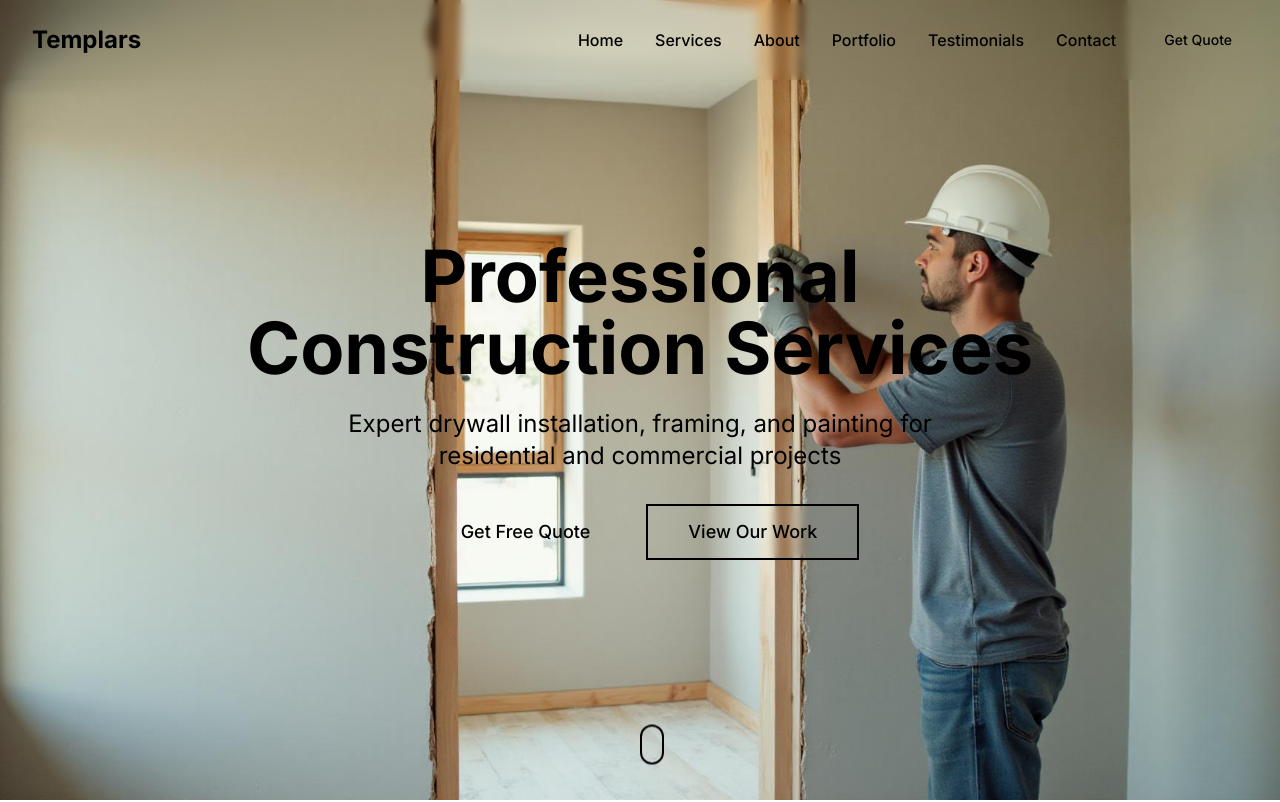
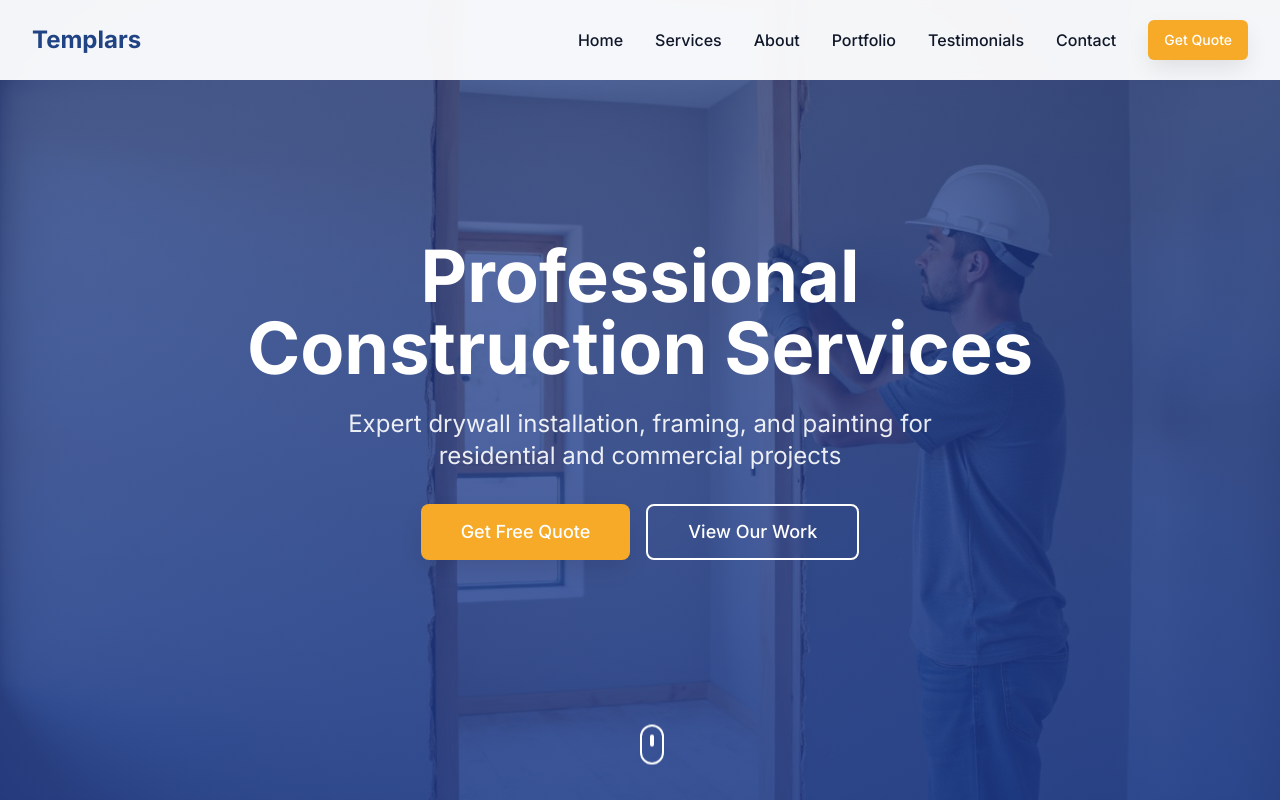
Before and after one commit to dnnybanh/templars-llc, a React (Vite) app: page / in a window 1280 px wide. Shown: the top 802 px of the page. Built offline with nearby package versions, Linux system fonts and the light colour scheme; the HTML template or start-up script is replaced by a standard one.

Commit message:
Apply theme to UI

```diff
--- a/src/index.css
+++ b/src/index.css
@@ -1,9 +1,8 @@
+@import './styles/theme.css';
+
 @tailwind base;
 @tailwind components;
 @tailwind utilities;
-
-/* Import theme configuration */
-@import './styles/theme.css';
 
 @layer base {
   * {
```
